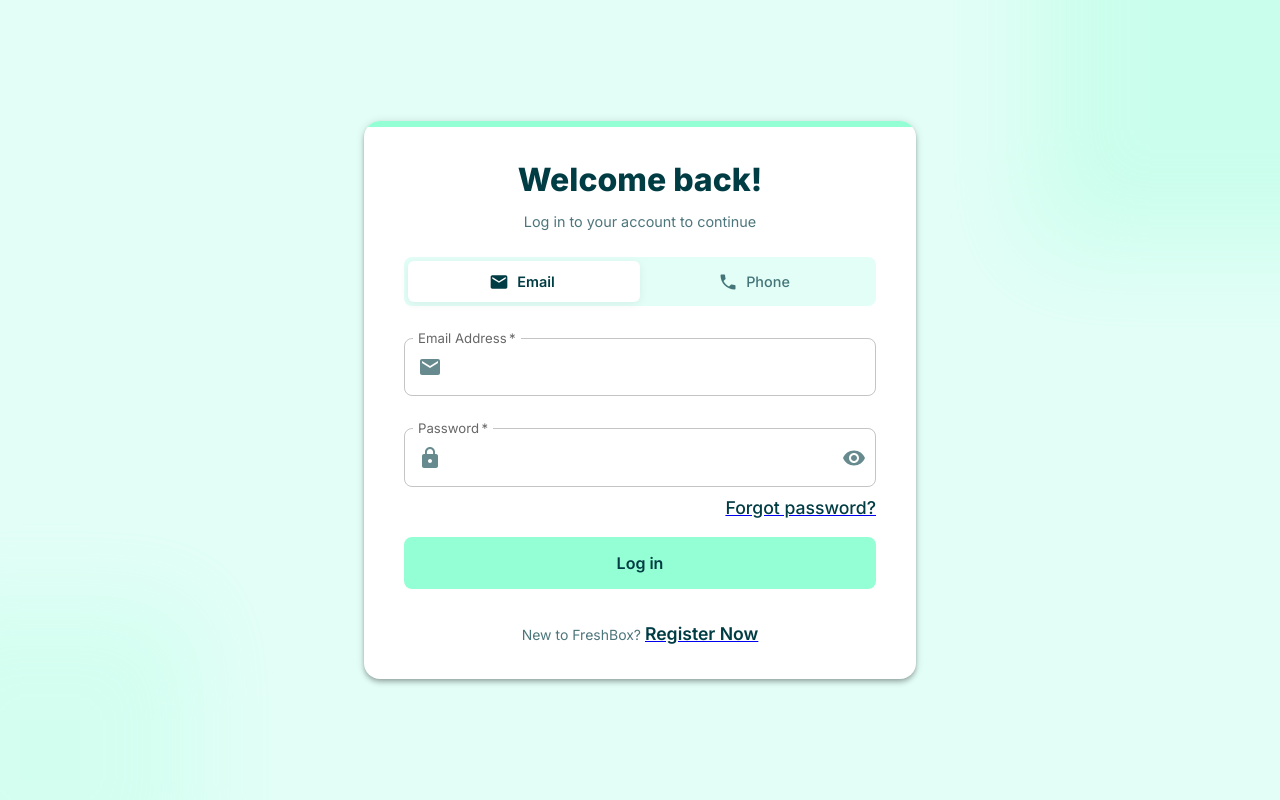
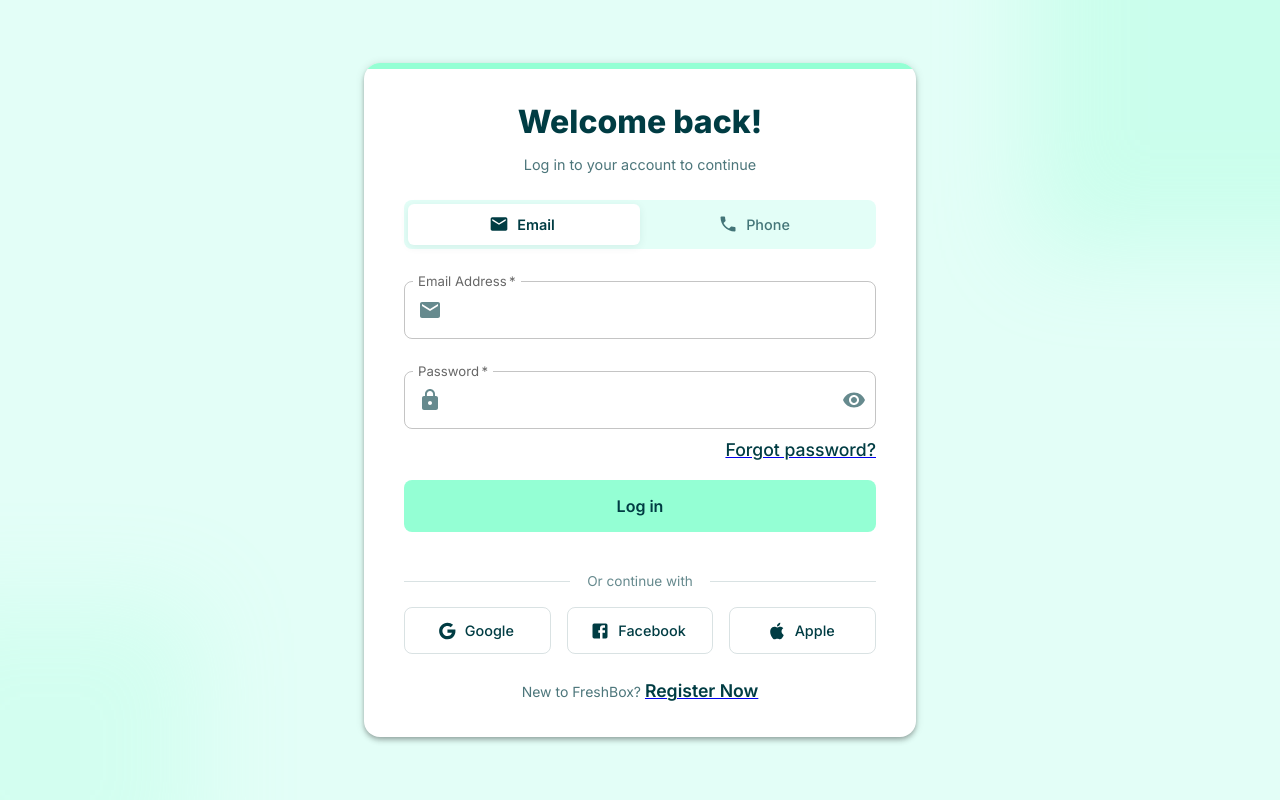
Before and after one commit to CodeX93/FreshBox-Frontend, a Next.js app: page /auth/login in a window 1280 px wide. Shown: the top 800 px of the page. Built offline with nearby package versions, Linux system fonts and the light colour scheme; no server answers.

Commit message:
login socialApp icons

```diff
--- a/app/auth/login/page.js
+++ b/app/auth/login/page.js
@@ -549,7 +549,7 @@
                     </Box>
 
                     <Button
-                    disableElevation
+                      disableElevation
                       type="submit"
                       fullWidth
                       variant="contained"
@@ -578,6 +578,105 @@
                         'Log in'
                       )}
                     </Button>
+
+                    {/* Social Login Section */}
+                    <Box sx={{ my: 3 }}>
+                      <Divider sx={{
+                        '&::before, &::after': {
+                          borderColor: 'rgba(0, 60, 67, 0.15)',
+                        }
+                      }}>
+                        <Typography
+                          variant="body2"
+                          sx={{
+                            color: 'rgba(0, 60, 67, 0.6)',
+                            px: 1,
+                            fontSize: '0.85rem'
+                          }}
+                        >
+                          Or continue with
+                        </Typography>
+                      </Divider>
+
+                      <Box sx={{
+                        display: 'flex',
+                        flexDirection: { xs: 'column', sm: 'row' },
+                        gap: { xs: 1, sm: 2 },
+                        mt: 2
+                      }}>
+                        <Button
+                          disableElevation
+                          fullWidth
+                          variant="outlined"
+                          onClick={handleGoogleLogin}
+                          disabled={loading}
+                          startIcon={<GoogleIcon />}
+                          sx={{
+                            py: 1.25,
+                            borderRadius: 2,
+                            fontWeight: 500,
+                            fontSize: '0.9rem',
+                            textTransform: 'none',
+                            borderColor: 'rgba(0, 60, 67, 0.15)',
+                            color: BRAND_DARK_BLUE,
+                            '&:hover': {
+                              borderColor: BRAND_DARK_BLUE,
+                              bgcolor: 'rgba(148, 255, 212, 0.05)',
+                            },
+                          }}
+                        >
+                          Google
+                        </Button>
+
+                        <Button
+                          disableElevation
+                          fullWidth
+                          variant="outlined"
+                          onClick={handleFacebookLogin}
+                          disabled={loading}
+                          startIcon={<FacebookIcon />}
+                          sx={{
+                            py: 1.25,
+                            borderRadius: 2,
+                            fontWeight: 500,
+                            fontSize: '0.9rem',
+                            textTransform: 'none',
+                            borderColor: 'rgba(0, 60, 67, 0.15)',
+                            color: BRAND_DARK_BLUE,
+                            '&:hover': {
+                              borderColor: BRAND_DARK_BLUE,
+                              bgcolor: 'rgba(148, 255, 212, 0.05)',
+                            },
+                          }}
+                        >
+                          Facebook
+                        </Button>
+
+                        <Button
+                          disableElevation
+                          fullWidth
+                          variant="outlined"
+                          onClick={handleAppleLogin}
+                          disabled={loading}
+                          startIcon={<AppleIcon />}
+                          sx={{
+                            py: 1.25,
+                            borderRadius: 2,
+                            fontWeight: 500,
+                            fontSize: '0.9rem',
+                            textTransform: 'none',
+                            borderColor: 'rgba(0, 60, 67, 0.15)',
+                            color: BRAND_DARK_BLUE,
+                            '&:hover': {
+                              borderColor: BRAND_DARK_BLUE,
+                              bgcolor: 'rgba(148, 255, 212, 0.05)',
+                            },
+                          }}
+                        >
+                          Apple
+                        </Button>
+                      </Box>
+                    </Box>
 
                     <Box sx={{ textAlign: 'center', mt: 2 }}>
                       <Typography variant="body2" sx={{ color: 'rgba(0, 60, 67, 0.7)' }}>
@@ -811,6 +910,37 @@
                             }
                           }}
                         />
+
+                        <Button
+                          disableElevation
+                          type="submit"
+                          fullWidth
+                          variant="contained"
+                          disabled={loading || !userName.trim()}
+                          sx={{
+                            py: 1.5,
+                            borderRadius: 2,
+                            fontWeight: 600,
+                            fontSize: '1rem',
+                            mb: 2,
+                            bgcolor: BRAND_PRIMARY,
+                            color: BRAND_DARK_BLUE,
+                            '&:hover': {
+                              bgcolor: BRAND_DARK_BLUE,
+                              color: BRAND_WHITISH_MINT,
+                            },
+                            '&:disabled': {
+                              bgcolor: 'rgba(148, 255, 212, 0.5)',
+                              color: 'rgba(0, 60, 67, 0.5)',
+                            }
+                          }}
+                        >
+                          {loading ? (
+                            <CircularProgress size={24} sx={{ color: BRAND_DARK_BLUE }} />
+                          ) : (
+                            'Complete Registration'
+                          )}
+                        </Button>
                       </Box>
                     )}
                   </Box>
--- a/next.config.mjs
+++ b/next.config.mjs
@@ -2,7 +2,7 @@
 /** @type {import('next').NextConfig} */
 const nextConfig = {
   images: {
-    domains: ['localhost','images.unsplash.com','images.pexels.com','videos.pexels.com'],
+    domains: ['lh3.googleusercontent.com','localhost','images.unsplash.com','images.pexels.com','videos.pexels.com'],
   },
   devIndicators: {
     buildActivity: false,
```
